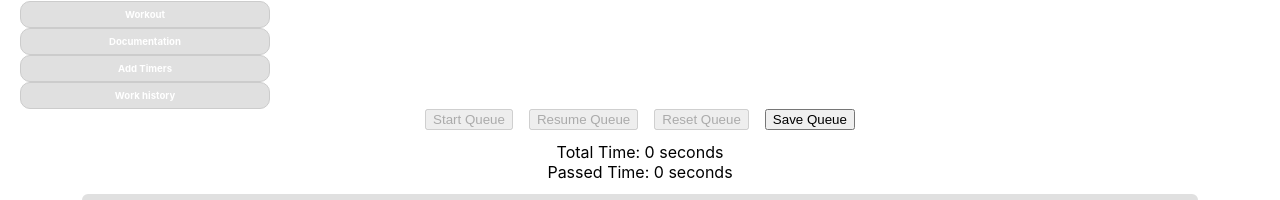
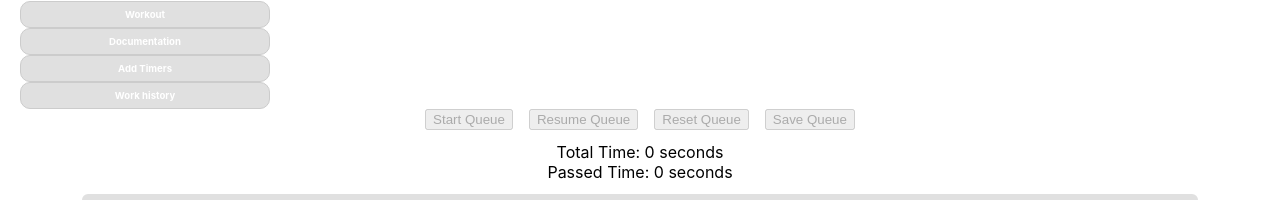
Before and after one commit to Anaslancer/timer, a React (Create React App) app: page / in a window 1280 px wide. Shown: the part 115-315 px from the top of the page. Built offline with nearby package versions, Linux system fonts and the light colour scheme.

Commit message:
code review

```diff
--- a/src/views/Home.tsx
+++ b/src/views/Home.tsx
@@ -129,7 +129,6 @@ const Home = () => {
     setActiveId(null);
   };
 
-  // Save a timer queue to local storage
   const saveQueue = () => {
     if (timersQueue.length === 0) return;
 
@@ -152,7 +151,7 @@ const Home = () => {
         <button onClick={resetQueue} disabled={timersQueue.length === 0 || time === 0}>
           Reset Queue
         </button>
-        <button onClick={saveQueue}>
+        <button onClick={saveQueue} disabled={timersQueue.length === 0}>
           Save Queue
         </button>
       </div>
```
